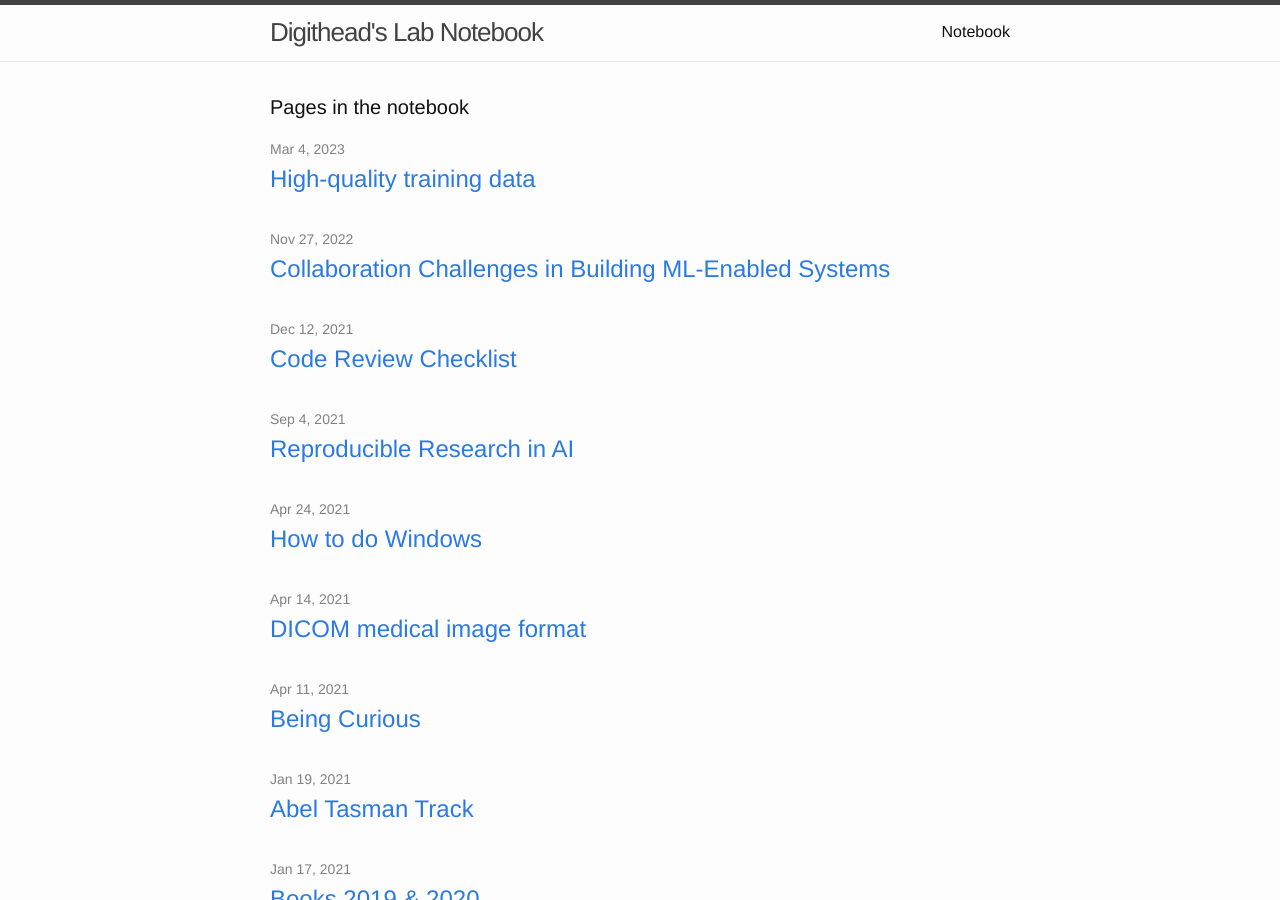
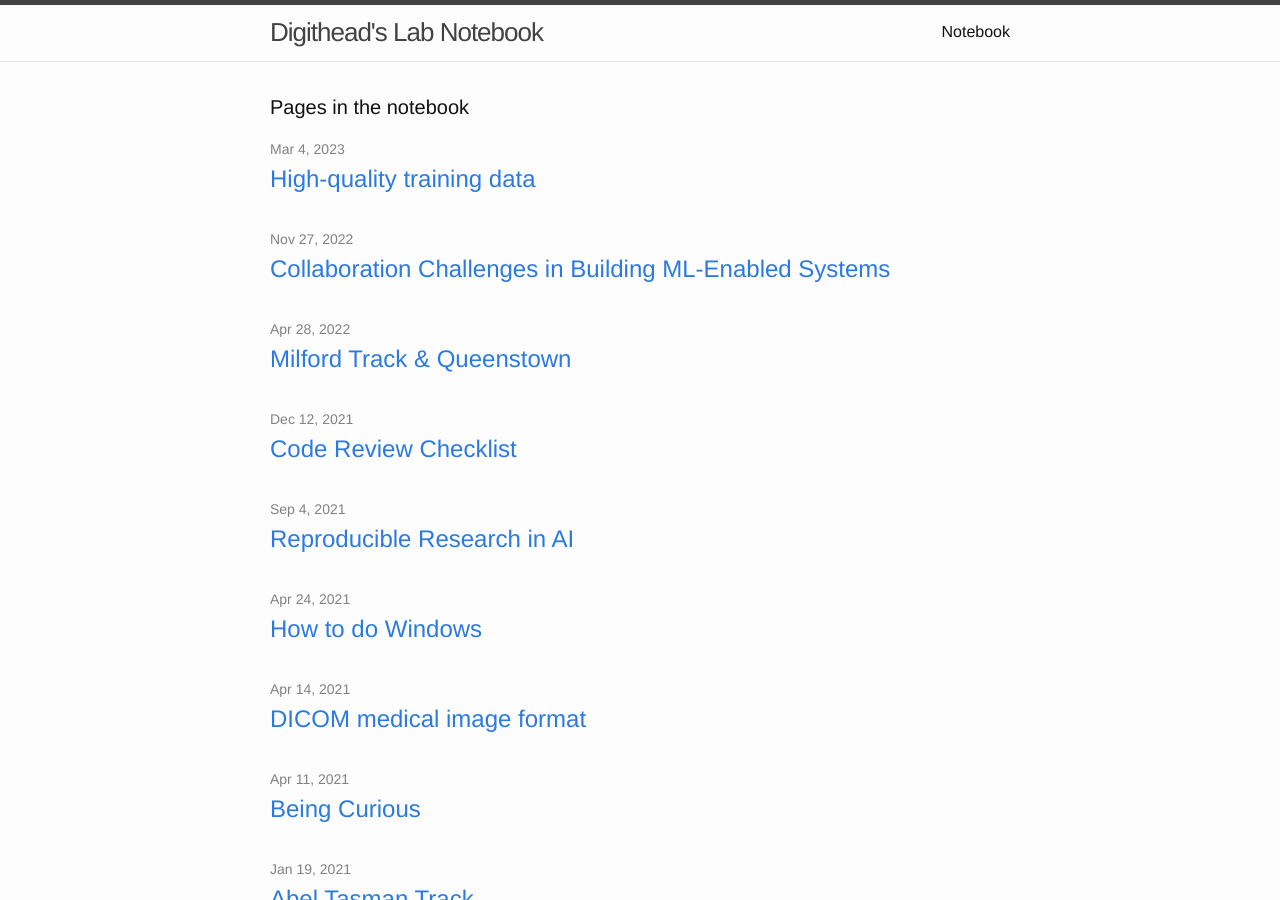
Before and after one commit to cbare/cbare.github.io, a Jekyll site: the page built from notebook.md, in a window 1280 px wide and 900 px high. Built offline with Jekyll 4.4.1, drawn with Linux system fonts in a browser that asks for light colours; some of the changed lines change nothing that is shown.

Commit message:
milford sound post from 2022

```diff
--- a/_drafts/2022-04-28-milford-sound.md
+++ b/_posts/2022-04-28-milford-sound.md
@@ -1,8 +1,8 @@
 ---
 layout: post
 title:  "Milford Track & Queenstown"
-date:   2022-04-28 17:34 +1200
-categories: travel new-zealand
+categories: travel
+tags: new-zealand
 ---
 
 ![Queenstown Panorama]({{ "/images/queenstown-pano.jpg" | absolute_url }}){:style="width: 94%; margin: 0px 24px"}
```
